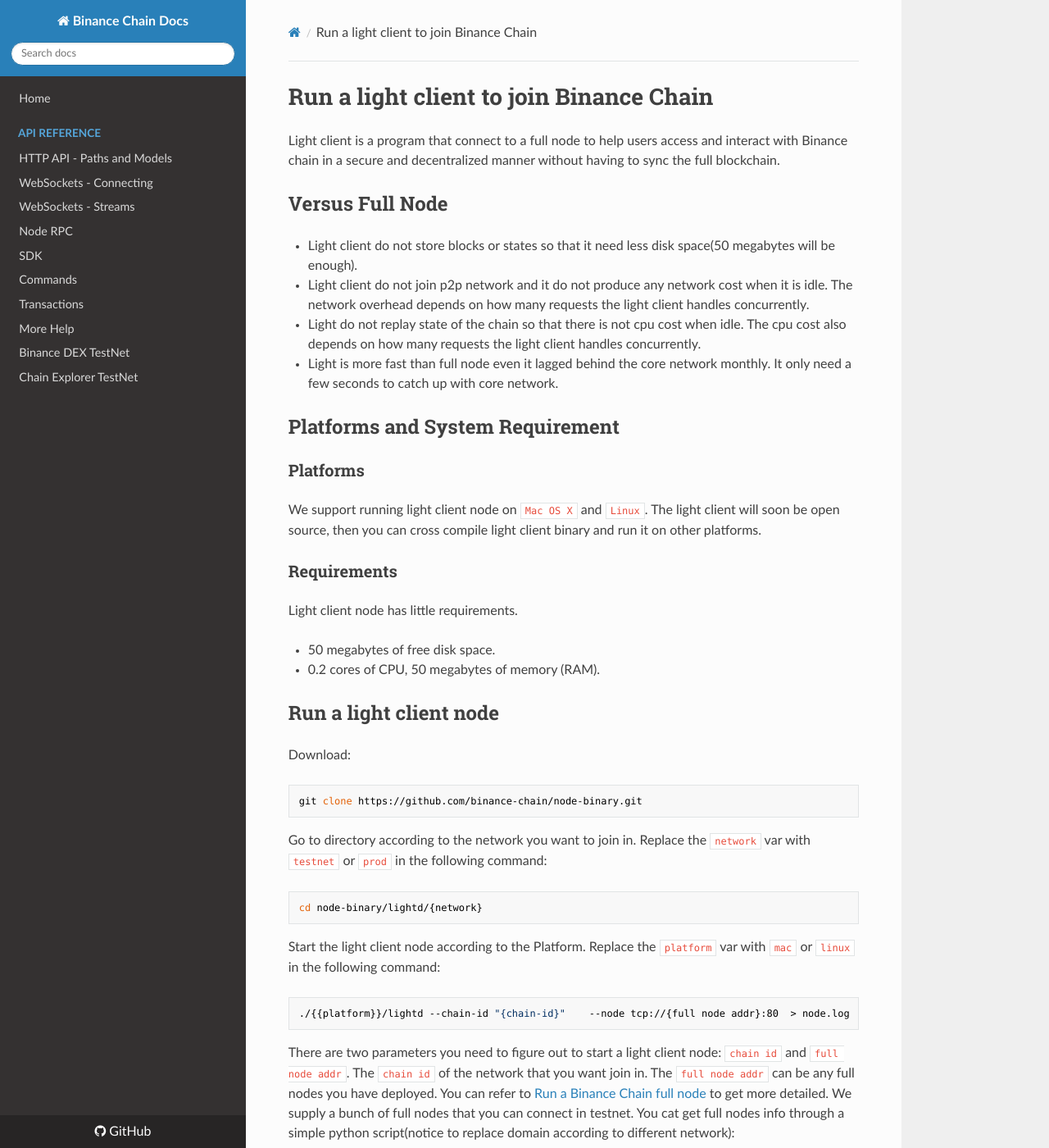
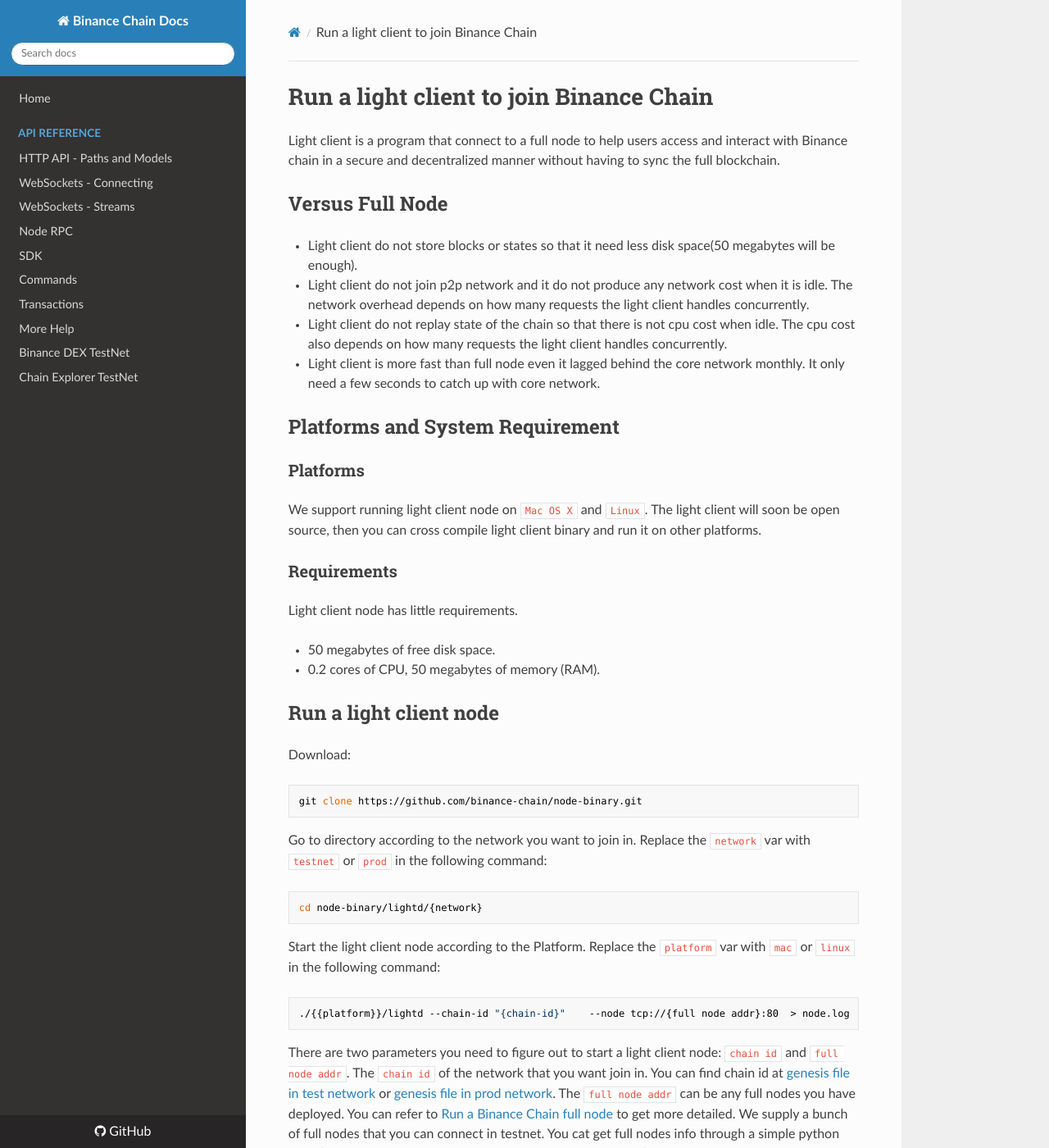
Before and after one commit to yash-sharma1/docs-site, an MkDocs documentation site: the page built from docs/light-client.md, in a window 1280 px wide and 1400 px high. Shown: the whole window at 82% size. Built offline with MkDocs 1.6.1, drawn with Linux system fonts in a browser that asks for light colours; nearby versions of some CDN libraries.

Commit message:
fix review suggest about fullnode spec

````diff
--- a/docs/light-client.md
+++ b/docs/light-client.md
@@ -8,9 +8,9 @@
 - Light client do not store blocks or states so that it need less disk space(50 megabytes will be enough).
 - Light client do not join p2p network and it do not produce any network cost when it is idle. The network
 overhead depends on how many requests the light client handles concurrently.
-- Light do not replay state of the chain so that there is not cpu cost when idle. The cpu cost also
+- Light client do not replay state of the chain so that there is not cpu cost when idle. The cpu cost also
 depends on how many requests the light client handles concurrently.
-- Light is more fast than full node even it lagged behind the core network monthly. It only need a few seconds
+- Light client is more fast than full node even it lagged behind the core network monthly. It only need a few seconds
 to catch up with core network.
 
 ## Platforms and System Requirement
@@ -45,7 +45,9 @@
 ```
 
 There are two parameters you need to figure out to start a light client node: `chain id` and `full node addr`.
-The `chain id` of the network that you want join in. The `full node addr` can be any full nodes you have deployed. You can
+The `chain id` of the network that you want join in. You can find chain id at [genesis file in test network](https://github.com/binance-chain/node-binary/blob/master/fullnode/testnet/node/config/genesis.json)
+or [genesis file in prod network](https://github.com/binance-chain/node-binary/blob/master/fullnode/prod/node/config/genesis.json).
+ The `full node addr` can be any full nodes you have deployed. You can
 refer to [Run a Binance Chain full node](fullnode.md) to get more detailed. We supply a bunch of full nodes that you can
 connect in testnet.
 You cat get full nodes info through a simple python script(notice to replace domain according to different network):
````
Also changed, not shown: docs/fullnode.md (+4 -4 lines), docs/workwith-node.md (+1 -1 lines).
